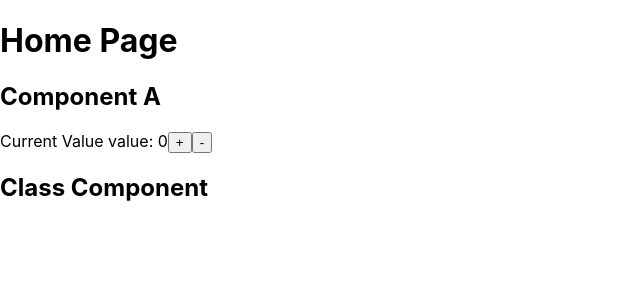
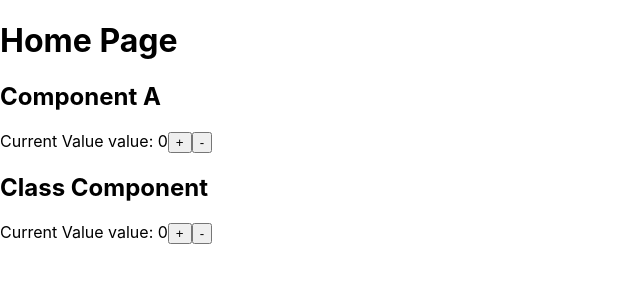
Before and after one commit to NajeebArif/NextJs-Scratch-Pad, a Next.js app: page / in a window 1280 px wide. Shown: the top 300 px of the page, without its empty margins (0-640 px from the left). Built offline with nearby package versions, Linux system fonts and the light colour scheme.

Commit message:
Add Class Component and use set state

```diff
--- a/pages/index.js
+++ b/pages/index.js
@@ -4,9 +4,26 @@ import styles from '../styles/Home.module.css'
 
 class CompB extends React.Component{
 
+  state = {
+    value: 0
+  }
+
+  changeState(incrementor){
+    this.setState({
+      value: this.state.value + incrementor
+    })
+  }
+
   render(){
     return (
-      <h2>Class Component</h2>
+      <>
+       <h2>Class Component</h2>
+       <div>
+        <span>Current Value value: {this.state.value}</span>
+        <button onClick={() => this.changeState(1)}>+</button>
+        <button onClick={() => this.changeState(-1)}>-</button>
+      </div>
+      </>
     )
   }
 }
```
